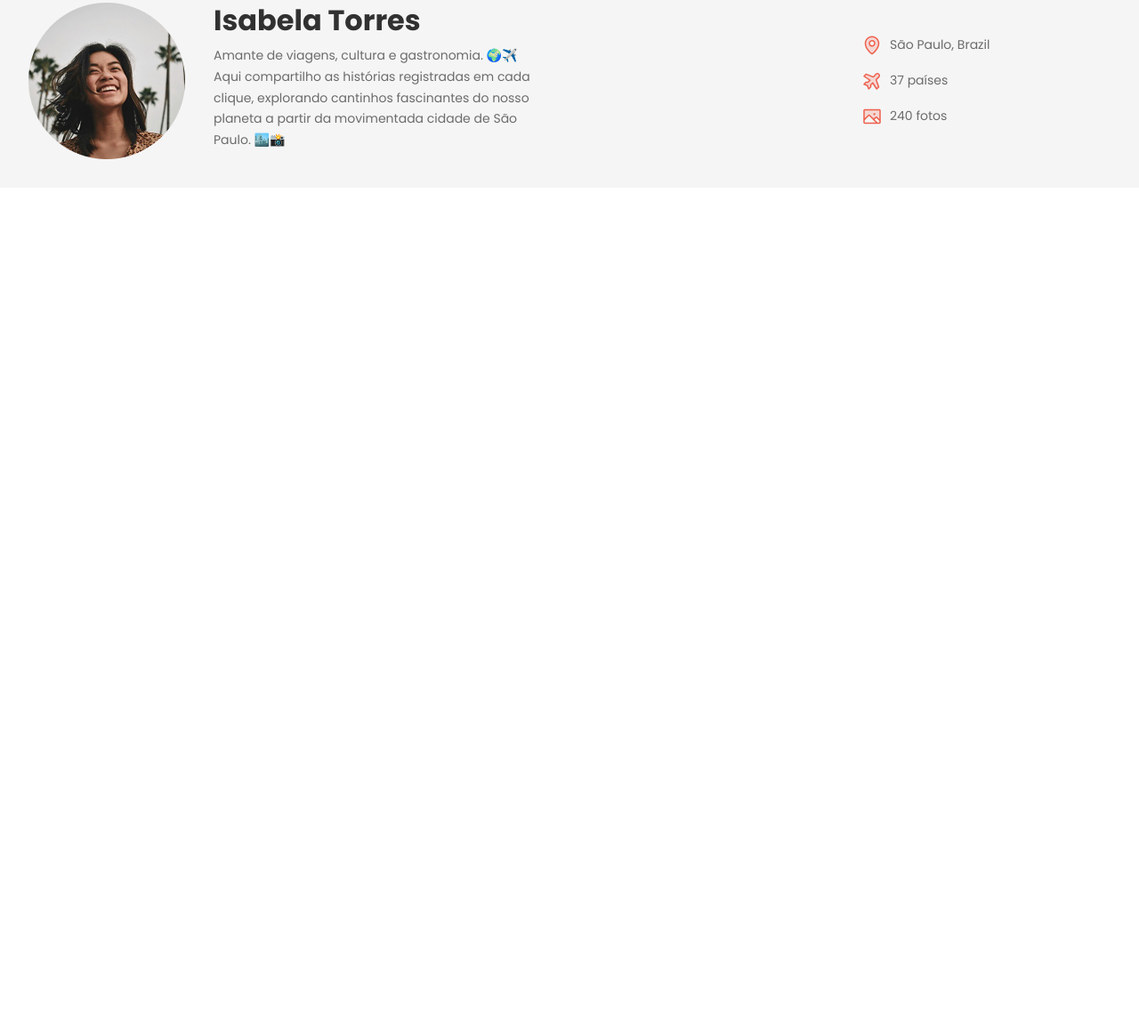
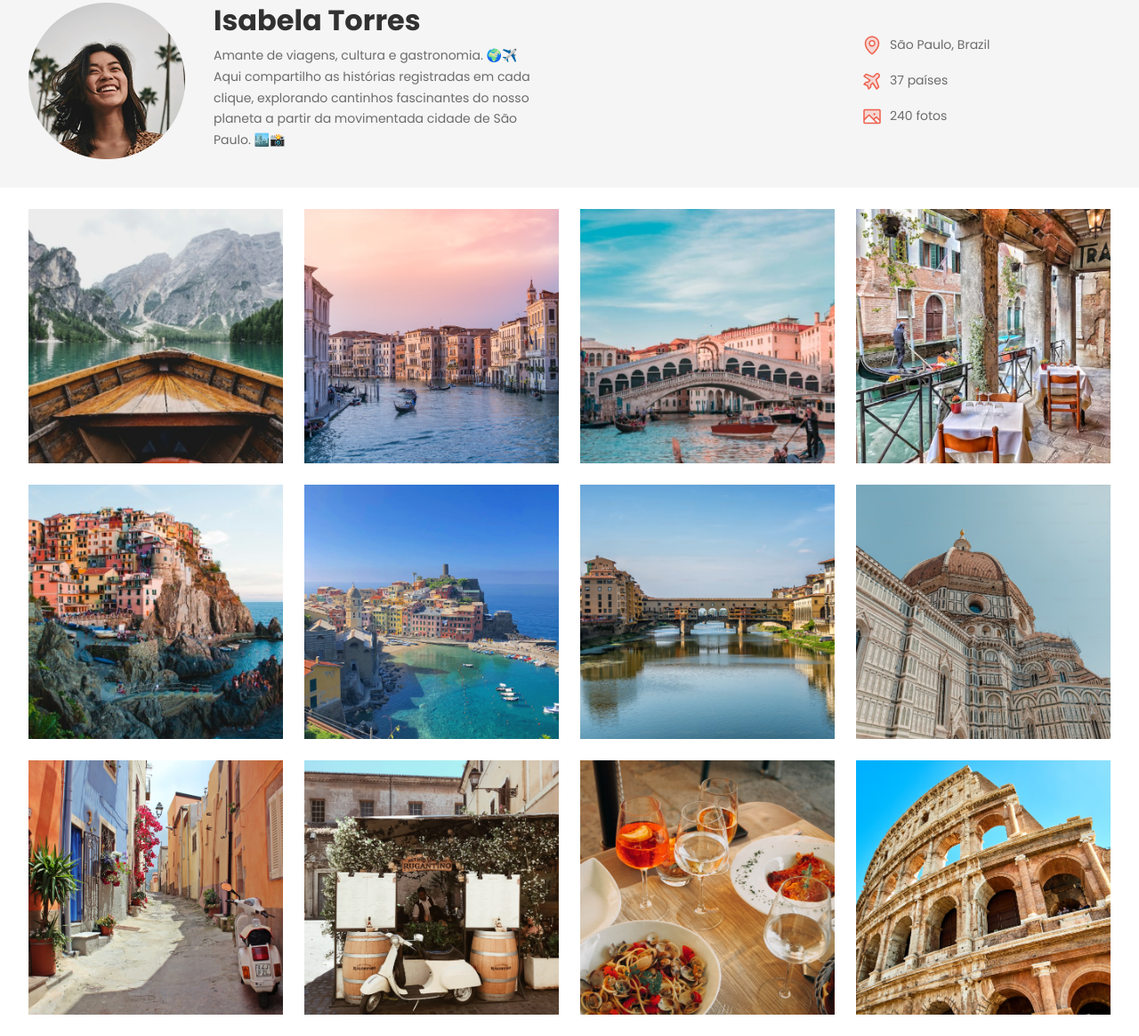
Before and after one commit to jefferson0710/projeto-travelgram, a plain HTML site: page index.html in a window 1280 px wide. Shown: the part 132-1297 px from the top of the page at 89% size. Before the commit the page ends 800 px from the top, so only its background shows below. Drawn offline with Linux system fonts and the light colour scheme.

Commit message:
galeria main

```diff
--- a/index.html
+++ b/index.html
@@ -43,5 +43,20 @@
             </ul>
     </div>
   </header>
+
+  <main class="container">
+    <img src="assets/imagens/Image 01.png" alt="">
+    <img src="assets/imagens/Image 02.png" alt="">
+    <img src="assets/imagens/Image 03.png" alt="">
+    <img src="assets/imagens/Image 04.png" alt="">
+    <img src="assets/imagens/Image 05.png" alt="">
+    <img src="assets/imagens/Image 06.png" alt="">
+    <img src="assets/imagens/Image 07.png" alt="">
+    <img src="assets/imagens/Image 08.png" alt="">
+    <img src="assets/imagens/Image 09.png" alt="">
+    <img src="assets/imagens/Image 10.png" alt="">
+    <img src="assets/imagens/Image 11.png" alt="">
+    <img src="assets/imagens/Image 12.png" alt="">
+  </main>
 </body>
 </html>
--- a/style/index.css
+++ b/style/index.css
@@ -1,3 +1,4 @@
 @import url(global.css);
 @import url(nav.css);
 @import url(header.css);
+@import url(main.css);
--- /dev/null
+++ b/style/main.css
@@ -0,0 +1,12 @@
+main {
+  display: flex;
+  flex-wrap: wrap;
+  gap: 24px;
+  padding-block: 24px;
+}
+
+main img {
+  width: 286px;
+  height: 286px;
+  object-fit: cover;
+}
```
